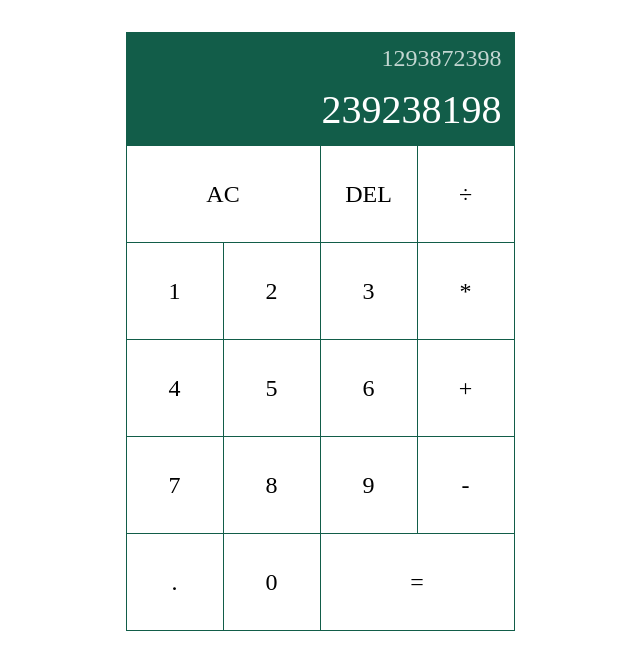
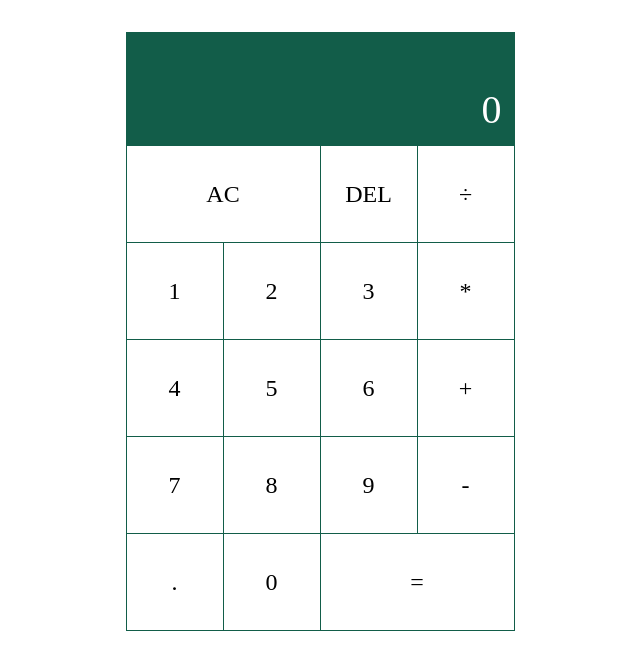
Before and after one commit to JeremyYong128/react-calculator, a React (Create React App) app: page / in a window 1280 px wide. Shown: the top 670 px of the page, without its empty margins (320-960 px from the left). Built offline with nearby package versions, Linux system fonts and the light colour scheme.

Commit message:
Implement calculator logic

```diff
--- a/src/App.js
+++ b/src/App.js
@@ -1,30 +1,195 @@
+import { useReducer } from 'react';
 import './styles.css';
+import DigitButton from './DigitButton';
+import OperationButton from './OperationButton';
+
+export const ACTIONS = {
+  ADD_DIGIT: "add-digit",
+  CHOOSE_OPERATION: "choose-operation",
+  CLEAR: "clear",
+  DELETE_DIGIT: "delete-digit",
+  EVALUATE: "evaluate"
+}
+
+const CLICKS = {
+  CLEAR: "clear",
+  DIGIT: "digit",
+  EQUALS: "equals",
+  OPERATION: "operation"
+}
+
+function reducer(state, { type, payload }) {
+  switch (type) {
+    case ACTIONS.ADD_DIGIT:
+      if (state.prevClick === CLICKS.EQUALS) {
+        return {
+          currentOperand: `${payload.digit}`
+        }
+      }
+
+      if (payload.digit === "0" && state.currentOperand === "0") {
+        return {
+          ...state,
+          prevClick: CLICKS.DIGIT
+        }
+      }
+
+      if (payload.digit === "." && state.currentOperand?.includes(".")) {
+        return {
+          ...state,
+          prevClick: CLICKS.DIGIT
+        }
+      }
+
+      if ((payload.digit === "1" || payload.digit === "2" || payload.digit === "3"
+          || payload.digit === "4" || payload.digit === "5" || payload.digit === "6"
+          || payload.digit === "7" || payload.digit === "8" || payload.digit === "9")
+          && state.currentOperand === "0") {
+        return {
+          ...state,
+          currentOperand: `${payload.digit}`,
+          prevClick: CLICKS.DIGIT
+        }
+      }
+
+      return {
+        ...state,
+        currentOperand: `${state.currentOperand || ""}${payload.digit}`,
+        prevClick: CLICKS.DIGIT
+      }
+
+    case ACTIONS.CHOOSE_OPERATION:
+      if (!state.previousOperand) {
+        return {
+          ...state,
+          operation: payload.operation,
+          previousOperand: state.currentOperand,
+          currentOperand: "0",
+          prevClick: CLICKS.OPERATION
+        }
+      }
+
+      if (state.prevClick === CLICKS.OPERATION) {
+        return {
+          ...state,
+          operation: payload.operation
+        }
+      }
+
+      return {
+        ...state,
+        previousOperand: evaluate(state),
+        currentOperand: "0",
+        operation: payload.operation,
+        prevClick: CLICKS.OPERATION
+      }
+
+    case ACTIONS.CLEAR:
+      return {
+        currentOperand: "0",
+        prevClick: CLICKS.CLEAR
+      }
+
+    case ACTIONS.DELETE_DIGIT:
+      if (state.prevClick === CLICKS.EQUALS) {
+        return {
+          currentOperand: "0"
+        }
+      }
+
+      if (state.currentOperand.length === 1) {
+        return {
+          ...state,
+          currentOperand: "0"
+        }
+      }
+
+      return {
+        ...state,
+        currentOperand: state.currentOperand.slice(0, -1)
+      }
+
+
+    case ACTIONS.EVALUATE:
+      if (!state.currentOperand || !state.previousOperand || !state.operation) {
+        return state
+      }
+
+      return {
+        currentOperand: evaluate(state),
+        prevClick: CLICKS.EQUALS
+      }
+
+    default:
+      return state
+  }
+}
+
+function evaluate({ currentOperand, previousOperand, operation}) {
+  const prev = parseFloat(previousOperand)
+  const curr = parseFloat(currentOperand)
+
+  if (isNaN(prev) || isNaN(curr)) {
+    return "";
+  }
+
+  switch (operation) {
+    case "+":
+      return (prev + curr).toString()
+    case "-":
+      return (prev - curr).toString()
+    case "*":
+      return (prev * curr).toString()
+    case "÷":
+      return (prev / curr).toString()
+    default:
+      return ""
+  }
+}
+
+const INT_FORMATTER = new Intl.NumberFormat("en-us", { maximumFractionDigits: 0 })
+
+function formatOperand(operand) {
+  if (!operand) {
+    return
+  }
+
+  const [integer, decimal] = operand.split(".")
+
+  if (!decimal) {
+    return INT_FORMATTER.format(integer)
+  }
+
+  return `${INT_FORMATTER.format(integer)}.${decimal}`
+}
 
 function App() {
+  const [{ currentOperand, previousOperand, operation, prevClick }, dispatch] = useReducer(reducer, {currentOperand: "0"})
+
   return (
     <div className="calculator-grid">
       <div className="output">
-        <div className="previous-operand">1293872398</div>
-        <div className="current-operand">239238198</div>
+        <div className="previous-operand">{formatOperand(previousOperand)} {operation}</div>
+        <div className="current-operand">{formatOperand(currentOperand)}</div>
       </div>
-      <button className="span-two">AC</button>
-      <button>DEL</button>
-      <button>÷</button>
-      <button>1</button>
-      <button>2</button>
-      <button>3</button>
-      <button>*</button>
-      <button>4</button>
-      <button>5</button>
-      <button>6</button>
-      <button>+</button>
-      <button>7</button>
-      <button>8</button>
-      <button>9</button>
-      <button>-</button>
-      <button>.</button>
-      <button>0</button>
-      <button className="span-two">=</button>
+      <button className="span-two" onClick={() => dispatch({ type: ACTIONS.CLEAR })}>AC</button>
+      <button onClick={() => dispatch({ type: ACTIONS.DELETE_DIGIT })}>DEL</button>
+      <OperationButton operation="÷" dispatch={dispatch} />
+      <DigitButton digit="1" dispatch={dispatch} />
+      <DigitButton digit="2" dispatch={dispatch} />
+      <DigitButton digit="3" dispatch={dispatch} />
+      <OperationButton operation="*" dispatch={dispatch} />
+      <DigitButton digit="4" dispatch={dispatch} />
+      <DigitButton digit="5" dispatch={dispatch} />
+      <DigitButton digit="6" dispatch={dispatch} />
+      <OperationButton operation="+" dispatch={dispatch} />
+      <DigitButton digit="7" dispatch={dispatch} />
+      <DigitButton digit="8" dispatch={dispatch} />
+      <DigitButton digit="9" dispatch={dispatch} />
+      <OperationButton operation="-" dispatch={dispatch} />
+      <DigitButton digit="." dispatch={dispatch} />
+      <DigitButton digit="0" dispatch={dispatch} />
+      <button className="span-two" onClick={() => dispatch({ type: ACTIONS.EVALUATE })}>=</button>
     </div>
   );
 }
--- /dev/null
+++ b/src/DigitButton.js
@@ -0,0 +1,5 @@
+import { ACTIONS } from "./App"
+
+export default function DigitButton({dispatch, digit}) {
+  return <button onClick={() => dispatch({type: ACTIONS.ADD_DIGIT, payload: {digit}})}>{digit}</button>
+}
--- /dev/null
+++ b/src/OperationButton.js
@@ -0,0 +1,5 @@
+import { ACTIONS } from "./App"
+
+export default function OperationButton({dispatch, operation}) {
+  return <button onClick={() => dispatch({type: ACTIONS.CHOOSE_OPERATION, payload: {operation}})}>{operation}</button>
+}
```
